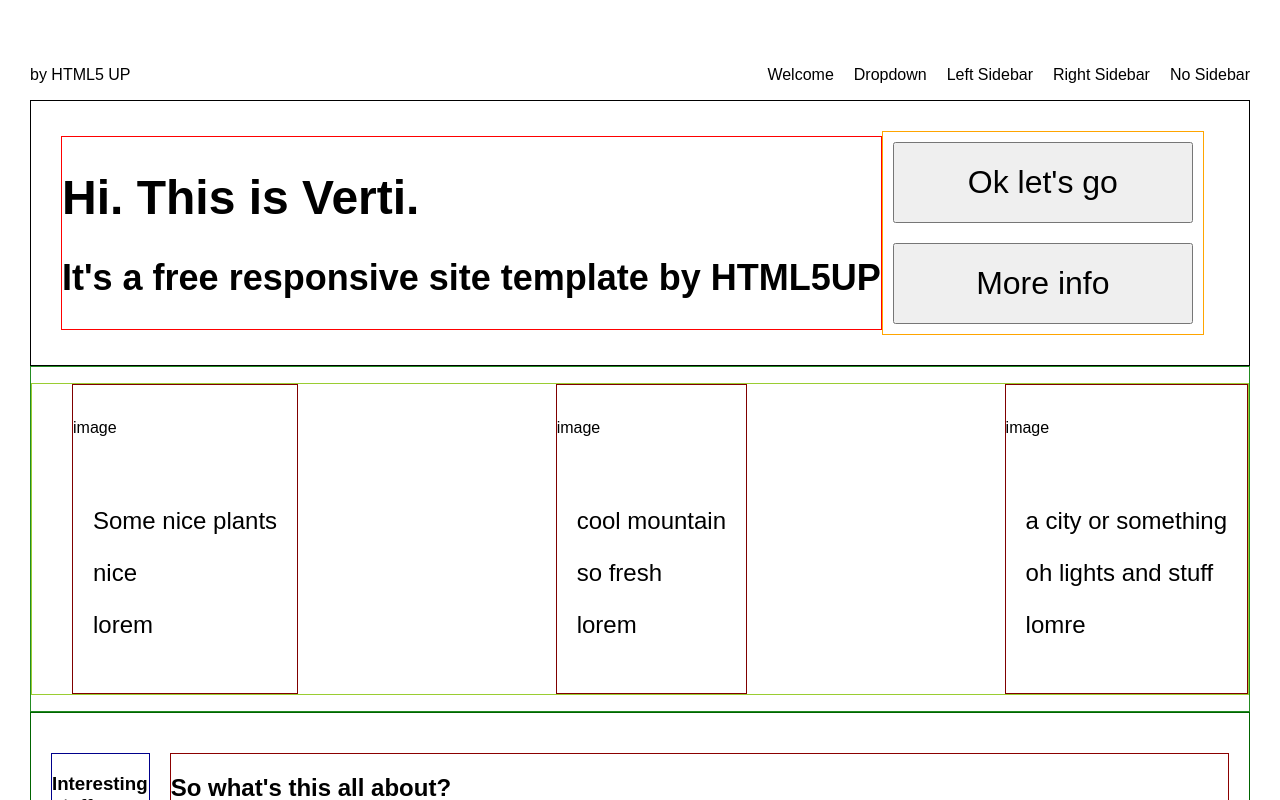
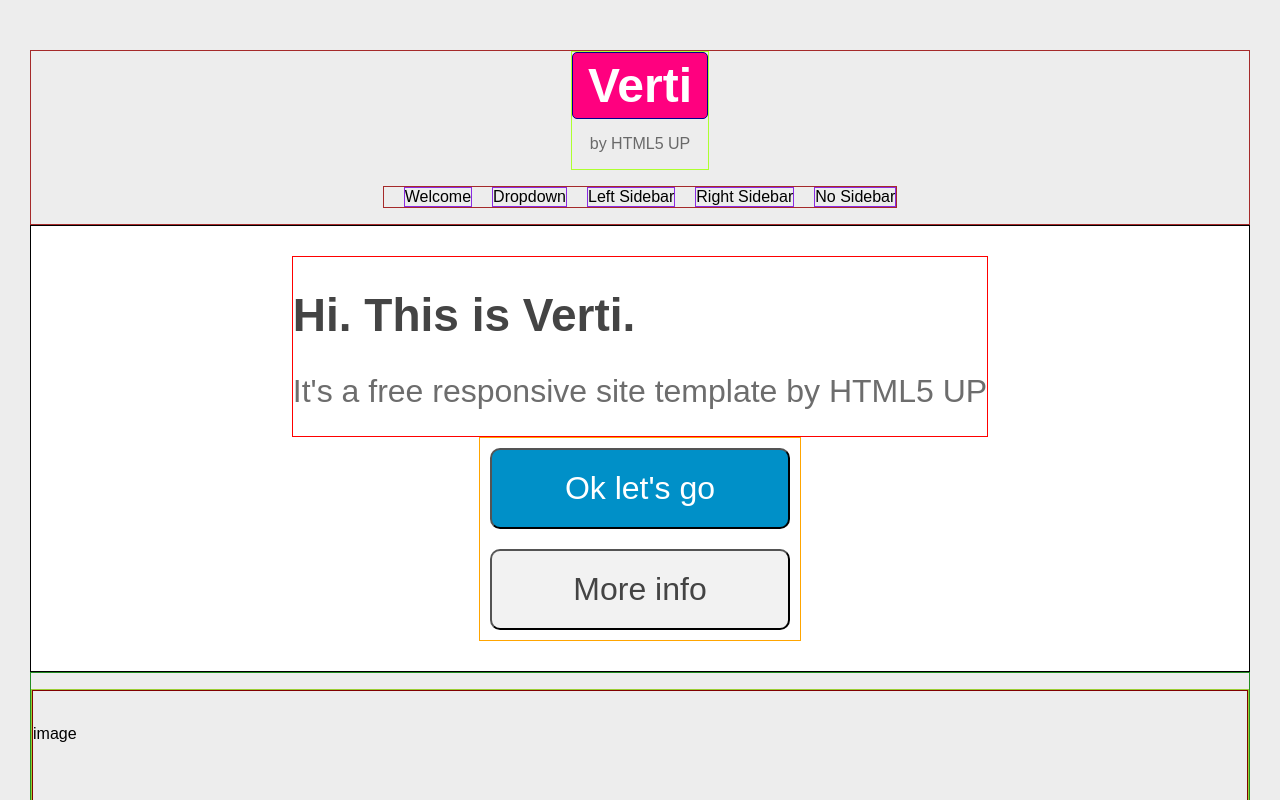
Before and after one commit to alexabush/verti, a React (Create React App) app: page / in a window 1280 px wide. Shown: the top 800 px of the page. Built offline with nearby package versions, Linux system fonts and the light colour scheme.

Commit message:
updated css to match BEM conventions

```diff
--- a/src/App.css
+++ b/src/App.css
@@ -1,48 +1,77 @@
 .App {
   padding: 50px 30px;
+  background-color: rgb(237, 237, 237);
 }
 
-.nav-bar {
+.navbar {
   display: flex;
-  justify-content: space-between;
-  width: 100%;
+  flex-direction: column;
+  border: 1px solid brown;
+  align-items: center;
 }
 
-.nav-bar-logo__div {
-  display: flex;
+.navbar__div--logo {
+  border: 1px solid greenyellow;
 }
 
-.nav-bar-links__ul {
+.navbar__div--header {
+  background-color: rgb(255, 0, 127);
+  border: 1px solid darkblue;
+  border-radius: 5px;
+  padding: 5px 15px;
+}
+
+.navbar__h1 {
+  color: white;
+  font-size: 48px;
+  padding: 0px;
+  margin: 0px;
+}
+
+.navbar__p--subheader {
+  color: rgb(105, 105, 105);
+  text-align: center;
+}
+
+.navbar__ul--links {
+  border: 1px solid brown;
   display: flex;
   padding: 0px;
   list-style-type: none;
 }
 
-.nav-bar-link__li {
+.navbar__li {
+  border: 1px solid blueviolet;
   margin-left: 20px;
 }
 
-.header__div {
+.div--header {
   display: flex;
+  flex-direction: column;
   border: 1px solid black;
+  background-color: white;
   align-items: center;
   padding: 30px;
 }
 
-.header-heading__div {
+.div__text--header {
   /* width: 400px; */
   border: 1px solid red;
 }
 
-.header-heading__h1 {
-  font-size: 48px;
+.h1--header {
+  font-size: 46px;
+  color: rgb(68, 68, 68);
 }
 
-.header-heading__h2 {
-  font-size: 36px;
+.h2--header {
+  font-size: 32px;
+  font-weight: 100;
+  color: rgb(109, 109, 109);
+  text-align: center;
 }
 
-.header-buttons__div {
+.div__buttons--header {
   display: flex;
   flex-direction: column;
   border: 1px solid orange;
@@ -53,26 +82,36 @@
   padding: 20px 30px;
   margin: 10px;
   font-size: 32px;
+  border-radius: 10px;
 }
 
-.stories__div {
-  display: flex;
-  flex-direction: row;
+.header__button--1 {
+  color: white;
+  background-color: rgb(0, 144, 200);
+}
+.header__button--2 {
+  color: rgb(68, 68, 68);
+  background-color: rgb(242, 242, 242);
+}
+
+.div--stories {
+  /* display: flex; */
+  /* flex-direction: column; */
   border: 1px solid forestgreen;
 }
 
-.stories__ul {
+.ul--stories {
   border: 1px solid yellowgreen;
   display: flex;
-  justify-content: space-between;
-  width: 100%;
+  flex-direction: column;
+  padding: 0;
 }
 
-.stories__story {
+.div--story {
   border: 1px solid maroon;
 }
 
-.stories__story--text {
+.div__text--story {
   padding: 30px 20px;
   font-size: 24px;
 }
--- a/src/components/molecule/Story.js
+++ b/src/components/molecule/Story.js
@@ -4,10 +4,10 @@ class Story extends Component {
   state = {};
   render() {
     return (
-      <div className="stories__story">
+      <div className="div--story">
         <img src="" alt="" />
         <p>image</p>
-        <div className="stories__story--text">
+        <div className="div__text--story">
           <p>{this.props.title}</p>
           <p>{this.props.subtitle}</p>
           <p>{this.props.text}</p>
--- a/src/components/organism/Header.js
+++ b/src/components/organism/Header.js
@@ -4,14 +4,14 @@ class Header extends Component {
   state = {};
   render() {
     return (
-      <div className="header__div">
-        <div className="header-heading__div">
-          <h1 className="header-heading__h1">Hi. This is Verti.</h1>
-          <h2 className="header-heading__h2">
-            It's a free responsive site template by HTML5UP
+      <div className="div--header">
+        <div className="div__text--header">
+          <h1 className="h1--header">Hi. This is Verti.</h1>
+          <h2 className="h2--header">
+            It's a free responsive site template by HTML5 UP
           </h2>
         </div>
-        <div className="header-buttons__div">
+        <div className="div__buttons--header">
           <button className="header__button header__button--1">
             Ok let's go
           </button>
--- a/src/components/organism/Navbar.js
+++ b/src/components/organism/Navbar.js
@@ -4,16 +4,20 @@ class NavBar extends Component {
   state = {};
   render() {
     return (
-      <div className="nav-bar">
-        <div className="nav-bar-logo__div">
-          <p>by HTML5 UP</p>
+      <div className="navbar">
+        <div className="navbar__div--logo">
+          <div className="navbar__div--header">
+            <h1 className="navbar__h1">Verti</h1>
+          </div>
+          <p className="navbar__p--subheader">by HTML5 UP</p>
         </div>
-        <ul className="nav-bar-links__ul">
-          <li className="nav-bar-link__li">Welcome</li>
-          <li className="nav-bar-link__li">Dropdown</li>
-          <li className="nav-bar-link__li">Left Sidebar</li>
-          <li className="nav-bar-link__li">Right Sidebar</li>
-          <li className="nav-bar-link__li">No Sidebar</li>
+
+        <ul className="navbar__ul--links">
+          <li className="navbar__li">Welcome</li>
+          <li className="navbar__li">Dropdown</li>
+          <li className="navbar__li">Left Sidebar</li>
+          <li className="navbar__li">Right Sidebar</li>
+          <li className="navbar__li">No Sidebar</li>
         </ul>
       </div>
     );
--- a/src/components/organism/Stories.js
+++ b/src/components/organism/Stories.js
@@ -18,8 +18,8 @@ class Stories extends Component {
       return <Story title={title} subtitle={subtitle} text={text} />;
     });
     return (
-      <div className="stories__div">
-        <ul className="stories__ul">{storyLis}</ul>
+      <div className="div--stories">
+        <ul className="ul--stories">{storyLis}</ul>
       </div>
     );
   }
```
